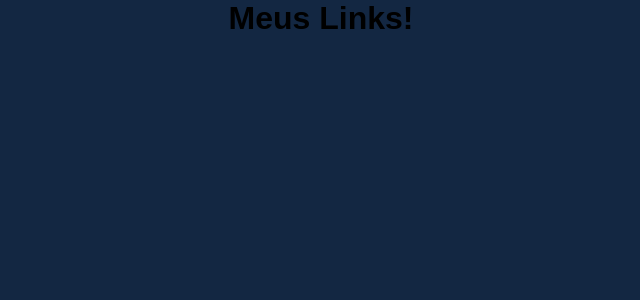
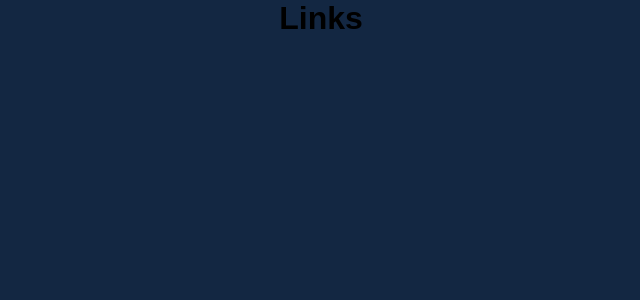
Before and after one commit to freaklucas/link, a React (Create React App) app: page /links in a window 1280 px wide. Shown: the top 300 px of the page, without its empty margins (319-959 px from the left). Built offline with nearby package versions, Linux system fonts and the light colour scheme.

Commit message:
change size

```diff
--- a/src/pages/Home/index.js
+++ b/src/pages/Home/index.js
@@ -12,7 +12,7 @@ export default function Home() {
       </div>
       <div className="area-input">
         <div>
-          <FiLink size={24} color="#FFF" />
+          <FiLink size={28} color="#FFF" />
           <input placeholder="Cole aqui seu link..." />
         </div>
         <button>Encurtar Link</button>
--- a/src/pages/Links/index.js
+++ b/src/pages/Links/index.js
@@ -1,7 +1,7 @@
 export default function Links() {
   return (
     <div>
-      <h1>Meus Links!</h1>
+      <h1>Links</h1>
     </div>
   );
 }
```
